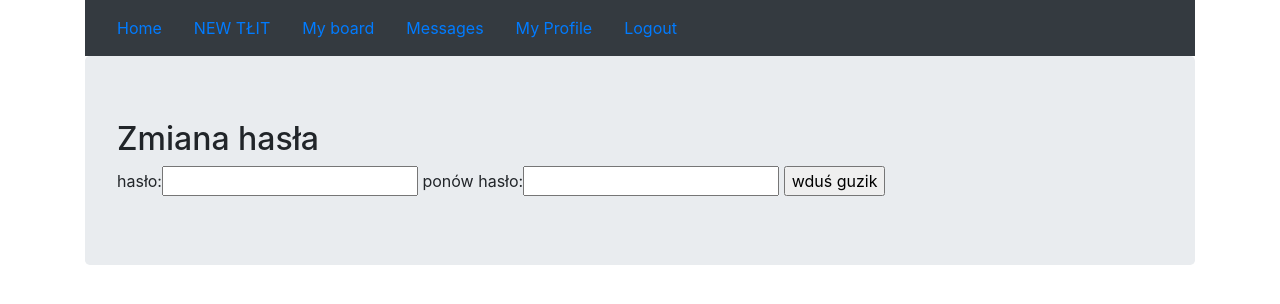
After one commit to majoreq/twitapp, a Django app: page /profile in a window 1280 px wide. The commit adds this page. Shown: the top 304 px of the page. Run offline with Django 3.2, Linux system fonts and the light colour scheme; some libraries are stand-ins or nearby versions.

Commit message:
reseting password added

```diff
--- a/twitterapp/messageapp/forms.py
+++ b/twitterapp/messageapp/forms.py
@@ -24,3 +24,7 @@ class NewMessageForm(forms.ModelForm):
     class Meta:
         model = Message
         exclude = ['from_who', 'readed']
+
+class ResetPasswordForm(forms.Form):
+    password = forms.CharField(max_length=128, label="hasło", widget=forms.PasswordInput)
+    password2 = forms.CharField(max_length=128, label="ponów hasło", widget=forms.PasswordInput)
--- a/twitterapp/messageapp/templates/base.html
+++ b/twitterapp/messageapp/templates/base.html
@@ -13,8 +13,8 @@
                 <li class="nav-item"><a class="nav-link active" href="{% url 'home-all' %}">Home</a></li>
                 <li class="nav-item"><a class="nav-link active" href="{% url 'add-tweet' %}">NEW TŁIT</a></li>
                 <li class="nav-item"><a class="nav-link active" href="{% url 'home' %}">My board</a></li>
-                <li class="nav-item"><a class="nav-link active" href="{% url 'messages' user.id %}">Messages</a></li>
-                <li class="nav-item"><a class="nav-link active" href="#">My Profile</a></li>
+                <li class="nav-item"><a class="nav-link active" href="{% url 'messages' %}">Messages</a></li>
+                <li class="nav-item"><a class="nav-link active" href="{% url 'profile' %}">My Profile</a></li>
                 <li class="nav-item"><a class="nav-link active" href="{% url 'logout'%}">Logout</a></li>
 
             </ul>
--- /dev/null
+++ b/twitterapp/messageapp/templates/editProfile.html
@@ -0,0 +1,10 @@
+{% extends "base.html" %}
+{% block content %}
+    <h2>Zmiana hasła</h2>
+    {{ alert }}
+    <form method="POST">
+        {% csrf_token %}
+        {{ form }}
+        <input type="submit" value="wduś guzik">
+    </form>
+{% endblock %}
--- a/twitterapp/messageapp/views.py
+++ b/twitterapp/messageapp/views.py
@@ -3,7 +3,7 @@ from django.shortcuts import render, redirect
 from django.views import View
 
 from .models import Tweet, Comment, Message
-from .forms import LoginForm, RegisterForm, AddTweetForm, NewCommentForm, NewMessageForm
+from .forms import LoginForm, RegisterForm, AddTweetForm, NewCommentForm, NewMessageForm, ResetPasswordForm
 from django.contrib.auth.models import User
 from django.contrib.auth import authenticate, login, logout
 
@@ -116,8 +116,8 @@ def addLike(request, tweet_id):
 
 
 class AllMessages(View):
-    def get(self, request, user_id):
-        messages = Message.objects.filter(to_who = user_id)
+    def get(self, request):
+        messages = Message.objects.filter(to_who = request.user)
         return render(request, 'messages.html', {'messages':messages})
 
 class SendMessage(View):
@@ -144,3 +144,22 @@ class ReadMessage(View):
         message.readed = True
         message.save()
         return render(request, 'readMessage.html', {'message':message})
+
+
+class EditProfile(View):
+    def get(self, request):
+        form = ResetPasswordForm()
+        return render(request, 'editProfile.html',{'form':form})
+
+    def post(self, request):
+        user = User.objects.get(id=request.user.id)
+        form = ResetPasswordForm(request.POST)
+        if form.is_valid():
+            if form.cleaned_data['password'] != form.cleaned_data['password2']:
+                alert = "hasła się nie zgadzają"
+                return render(request, 'editProfile.html', {'form': form, 'alert':alert})
+            user.set_password(form.cleaned_data['password'])
+            user.save()
+            alert = "hasła zostało zmienione"
+            return render(request, 'editProfile.html', {'form': form, 'alert': alert})
+        return HttpResponse("nie działa")
--- a/twitterapp/twitterapp/urls.py
+++ b/twitterapp/twitterapp/urls.py
@@ -15,7 +15,7 @@ Including another URLconf
 """
 from django.contrib import admin
 from django.urls import path
-from messageapp.views import Hello, Login, Register, logoff, UserHomeScreen, AddTweet, HomeScreenAllTwet, AddComment, AllComments, addLike, AllMessages, SendMessage, ReadMessage
+from messageapp.views import Hello, Login, Register, logoff, UserHomeScreen, AddTweet, HomeScreenAllTwet, AddComment, AllComments, addLike, AllMessages, SendMessage, ReadMessage, EditProfile
 
 urlpatterns = [
     path('admin/', admin.site.urls),
@@ -29,7 +29,8 @@ urlpatterns = [
     path('comment/<tweet_id>/add', AddComment.as_view(), name='add-comment'),
     path('comment/<tweet_id>', AllComments.as_view(), name='all-comments'),
     path('home/like/<tweet_id>', addLike, name='like'),
-    path('messages/<user_id>', AllMessages.as_view(), name='messages'),
+    path('messages', AllMessages.as_view(), name='messages'),
     path('send_message/<user_id>', SendMessage.as_view(), name='send-message'),
-    path('message/<message_id>', ReadMessage.as_view(), name='read-message')
+    path('message/<message_id>', ReadMessage.as_view(), name='read-message'),
+    path('profile', EditProfile.as_view(), name='profile')
 ]
```
